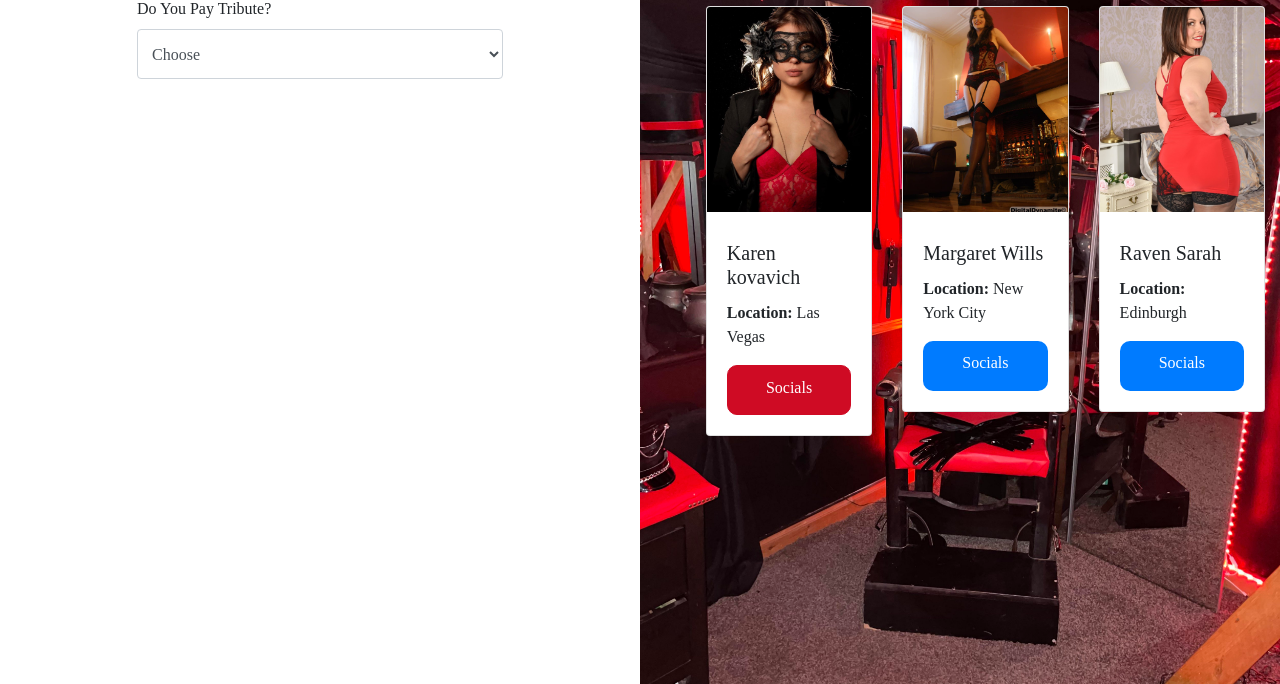
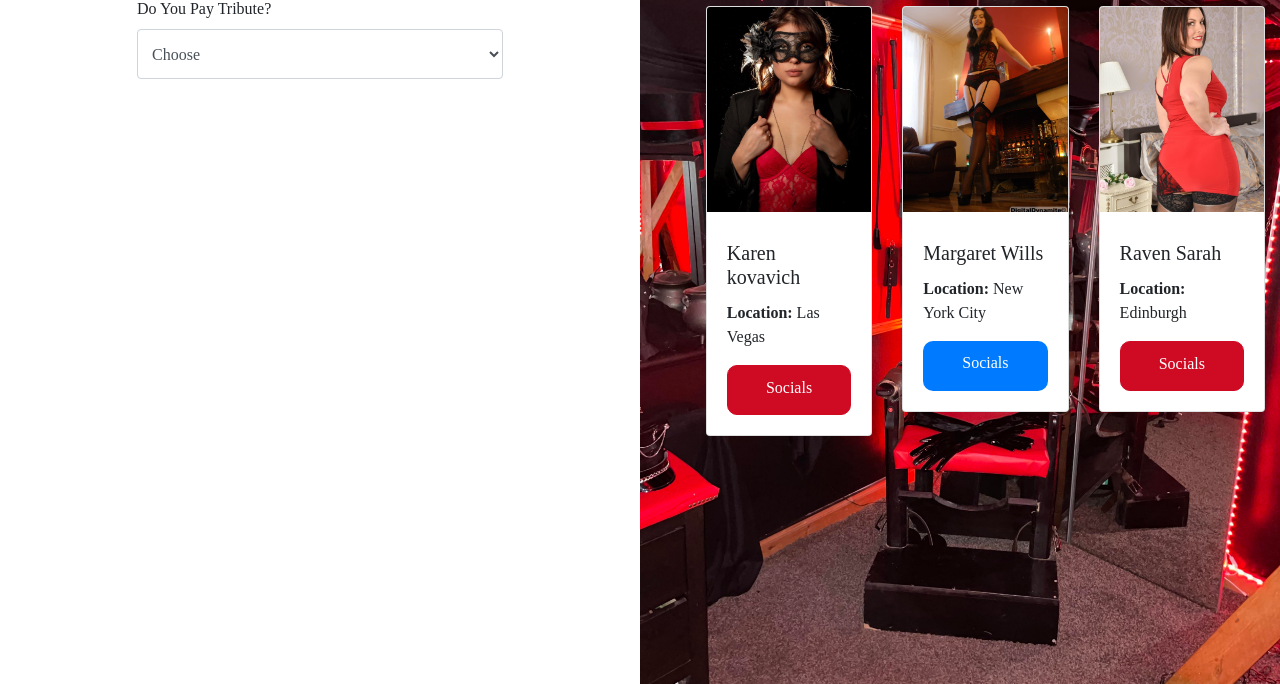
Before and after one commit to eleanorhale/domme, a plain HTML site: page index.html in a window 1280 px wide. Shown: the part 116-800 px from the top of the page. Drawn offline with Linux system fonts and the light colour scheme; no server answers; a web font is replaced by a local one.

Commit message:
Update index.html

```diff
--- a/index.html
+++ b/index.html
@@ -591,7 +591,7 @@ img {
       <h5 class="card-title">Raven Sarah</h5>
       <p><span><strong>Location:</strong> Edinburgh</span></p>
 
-      <a href="https://linktr.ee/sarahraven" target="_blank" class="btn btn-block btn-primary">Socials</a>
+      <a href="https://linktr.ee/ravensarah" target="_blank" class="btn btn-block btn-danger">Socials</a>
    </div>
 </div>
 </div>
```
